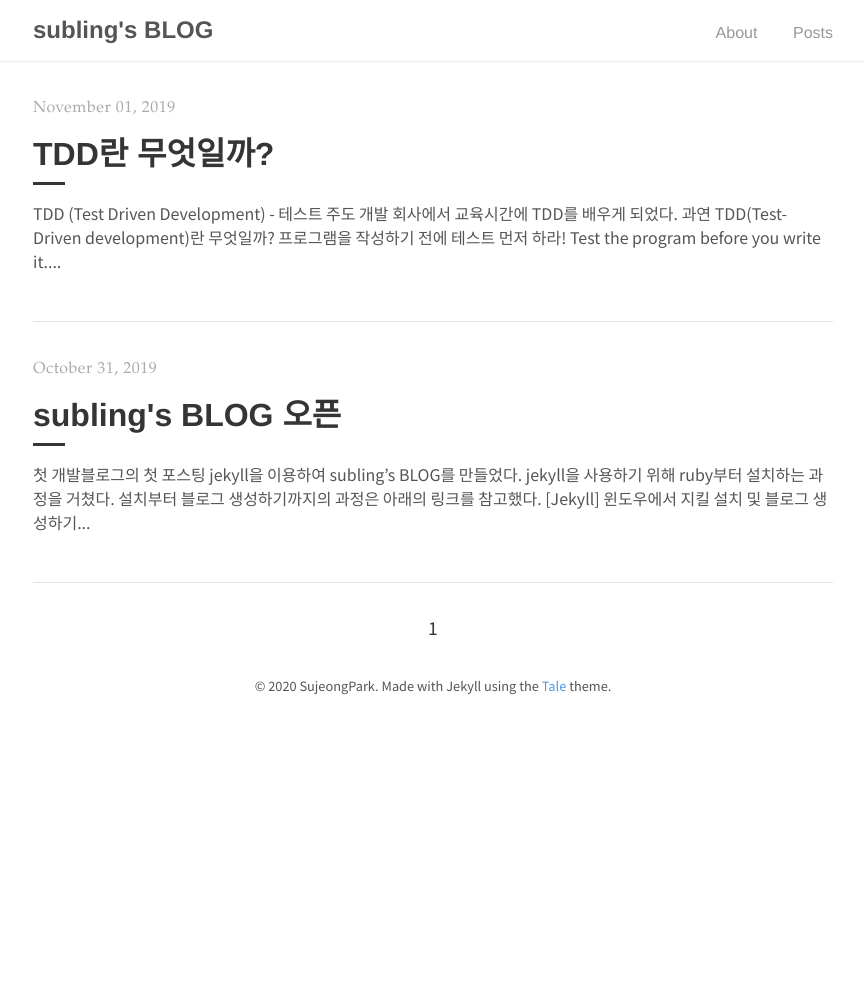
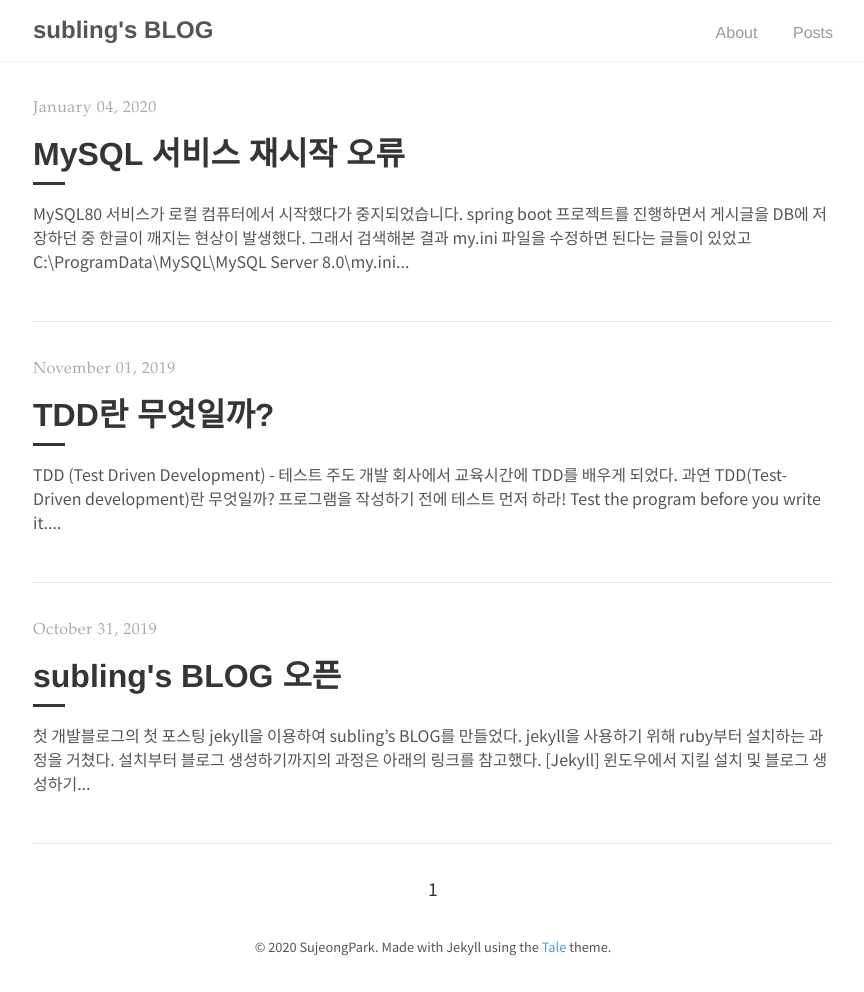
Before and after one commit to sujeongpark/sujeongpark.github.io, a Jekyll site: the page built from index.html, in a window 1280 px wide. Shown: the whole page, without its empty margins (207-1071 px from the left). Built offline with Jekyll 4.4.1, drawn with Linux system fonts in a browser that asks for light colours; the list of posts is cut into pages by our own code; before the commit the page ends 900 px from its top, so only the background shows below that.

Commit message:
세번째 게시글 작성

```diff
--- /dev/null
+++ b/_posts/2020-01-04-mysql-problem.md
@@ -0,0 +1,42 @@
+---
+layout: post
+title: "MySQL 서비스 재시작 오류"
+author: "sujeongpark"
+---
+
+<br>
+
+# MySQL80 서비스가 로컬 컴퓨터에서 시작했다가 중지되었습니다.
+
+<br>
+spring boot 프로젝트를 진행하면서 게시글을 DB에 저장하던 중 한글이 깨지는 현상이 발생했다. 그래서 검색해본 결과 my.ini 파일을 수정하면 된다는 글들이 있었고  <code>C:\ProgramData\MySQL\MySQL Server 8.0\my.ini</code> 파일을 메모장으로 열고 character 인코딩과 관련된 설정을 몇 줄 추가하고 저장했다. 그리고 MySQL80 서비스를 재시작하려고 하니까...
+<br><br>
+
+<em>
+" MySQL80 서비스가 로컬 컴퓨터에서 시작했다가 중지되었습니다. 일부 서비스는 다른 서비스 또는 프로그램에서 사용되지 않으면 자동으로 중지됩니다. "
+</em>
+
+<br>
+저 오류창이 뜨며 MySQL 서비스가 자꾸 중지되었다. 처음에는 ㅎㅎ 다시하면 되겠지.. 하다가 몇 번 시도해봐도 계속 오류창이 떴다. 그래서 황급히 다시 구글에 열심히 검색해 본 결과..!
+<br><br>
+
+> [mysql 서비스 시작 안 됨](https://okky.kr/article/618921)
+
+[![reply.jpg](https://i.postimg.cc/VspWFzv9/reply.jpg)](https://postimg.cc/4nvcfkzn)
+
+
+ <div style="text-align:center;text-decoration:line-through">두둥.....! 큰일났다...!</div>
+
+<br><br>파일의 인코딩이 달라져 그런 것 같았다. 그래서 검색해서 이것저것 해보다가 도저히 안될 것 같아 MySQL을 삭제하려던 찰나 stackoverflow에서 이런 글을 발견했다.<br><br>
+
+
+> [the MySQL service on local computer started and then stopped
+Ask](https://stackoverflow.com/questions/35670755/the-mysql-service-on-local-computer-started-and-then-stopped)
+
+
+
+[![solution.jpg](https://i.postimg.cc/YSjCCB70/solution.jpg)](https://postimg.cc/rdXkfbK2)
+
+<br><br>
+게시글을 올린 사람은 나와 똑같은 문제가 발생했었고, 답변을 보던 중 지금 내 문제를 해결할 수 있는 단서를 얻을 수 있었다. 곧바로 HEX-Editor 중 하나인 Notepad++을 설치하고 my.ini 파일을 열어보니 정말 맨 앞에 <code>EF BB BF</code>가 있었다..! 이것을 지우고 파일을 저장 후 다시 서비스를 시작하니 다행히 잘 돌아갔다.
+앞으로 메모장으로 설정파일 건드리는 것에 주의해야할 것 같다.<br><br>
```
Also changed, not shown: _pages/about.md (+1 -1 lines).
